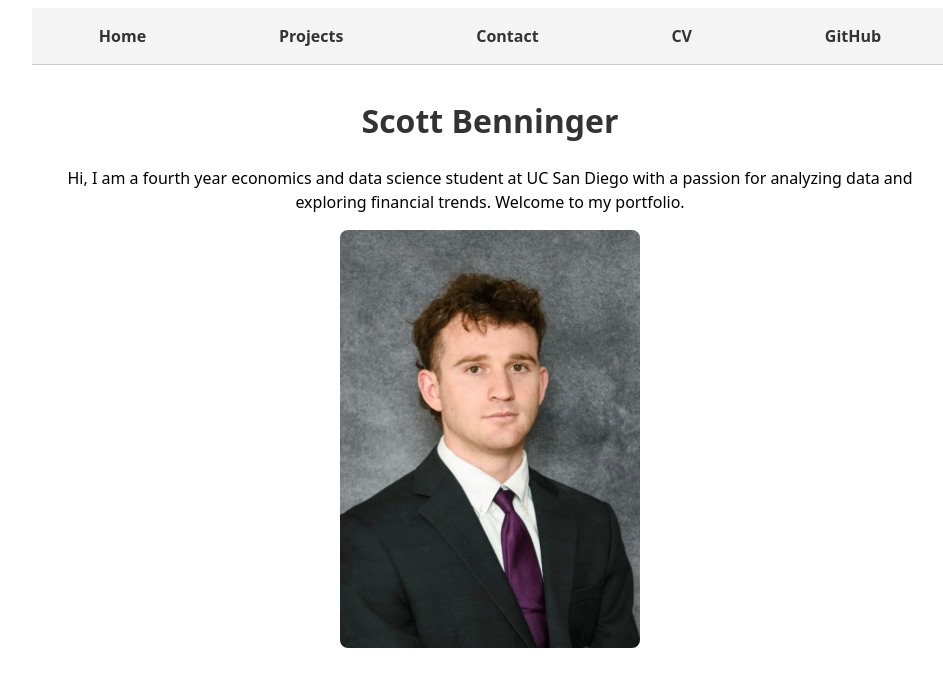
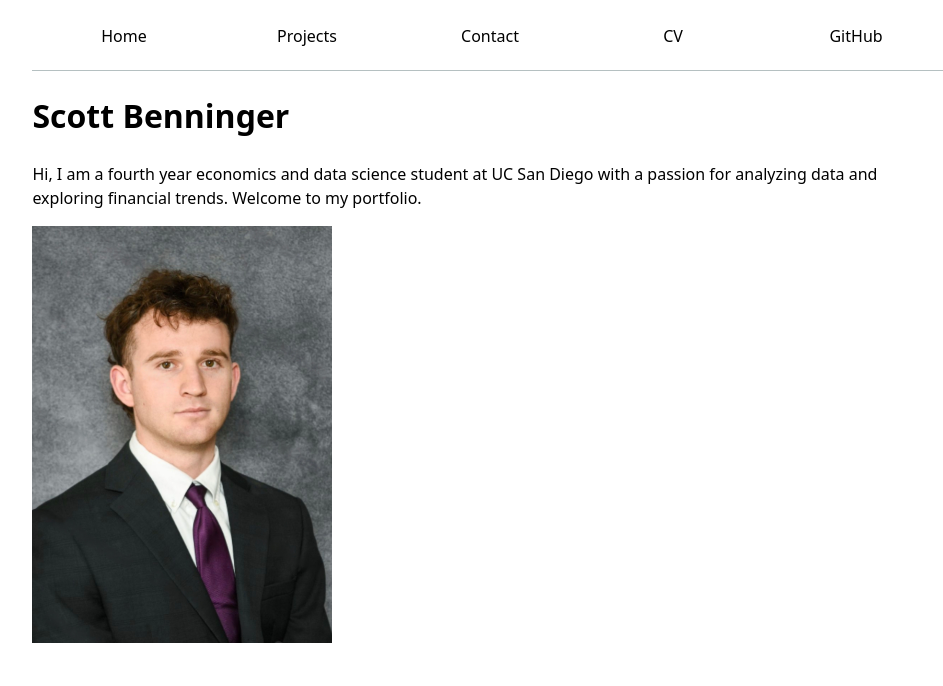
Before and after one commit to scottbenninger/portfolio, a plain HTML site: page index.html in a window 1280 px wide. Shown: the whole page, without its empty margins (150-1093 px from the left). Drawn offline with Linux system fonts and the light colour scheme.

Commit message:
Update style.css

```diff
--- a/style.css
+++ b/style.css
@@ -1,48 +1,50 @@
+/* Global accent color */
+:root {
+  --color-accent: oklch(65% 50% 0); /* Customize this value as needed */
+}
+
 /* Body styling */
 body {
-  /* Use OS's UI font, set line height to 1.5 times font size */
   font: 100%/1.5 system-ui;
-  max-width: 100ch; /* Constrain content width */
-  margin-inline: auto; /* Center content horizontally */
-  padding-inline: 1em; /* Add padding to prevent edge contact */
+  max-width: 100ch;
+  margin-inline: auto;
+  padding-inline: 1em;
+  accent-color: var(--color-accent); /* Set accent color for the entire body */
 }
 
 /* Navigation bar styling */
 nav {
-  display: flex;
+  display: flex; /* Use Flexbox to layout navigation */
   justify-content: space-around;
-  background-color: #f4f4f4;
-  padding: 1em 0;
-  border-bottom: 1px solid #ccc;
+  border-bottom: 1px solid oklch(80% 3% 200); /* Subtle gray bottom border */
+  margin-bottom: 1em; /* Separate nav from the content */
+  padding: 0.5em 0;
 }
 
-nav a {
-  text-decoration: none;
-  color: #333;
-  font-weight: bold;
+/* Remove default styling from list items (if using <ul> and <li>) */
+ul, li {
+  display: contents;
 }
 
-nav a:hover {
-  color: #007BFF;
+/* Navigation links styling */
+nav a {
+  flex: 1; /* Distribute space equally among links */
+  text-decoration: none; /* Remove underline */
+  color: inherit; /* Inherit text color */
+  text-align: center; /* Center text in the link */
+  padding: 0.5em; /* Add spacing around links */
+  border-bottom: 0.4em solid transparent; /* Invisible border for spacing */
+  transition: border-color 0.3s, background-color 0.3s; /* Smooth hover effect */
 }
 
-/* Headings and paragraph */
-h1 {
-  text-align: center;
-  margin-top: 1em;
-  color: #333;
+/* Styling the current page link */
+nav a.current {
+  border-bottom: 0.4em solid oklch(80% 3% 200); /* Thicker border for current page */
+  padding-bottom: 0.1em; /* Adjust padding to counter border height */
 }
 
-p {
-  text-align: center;
-  margin-top: 1em;
+/* Hover effects */
+nav a:hover {
+  border-bottom: 0.4em solid var(--color-accent); /* Accent color on hover */
+  background-color: oklch(from var(--color-accent) 95% 5% h); /* Light accent background */
 }
-
-/* Image styling */
-img {
-  display: block;
-  margin: 1em auto;
-  border-radius: 8px;
-  max-width: 100%; /* Ensure responsiveness for smaller screens */
-  height: auto; /* Maintain aspect ratio */
-}
```
